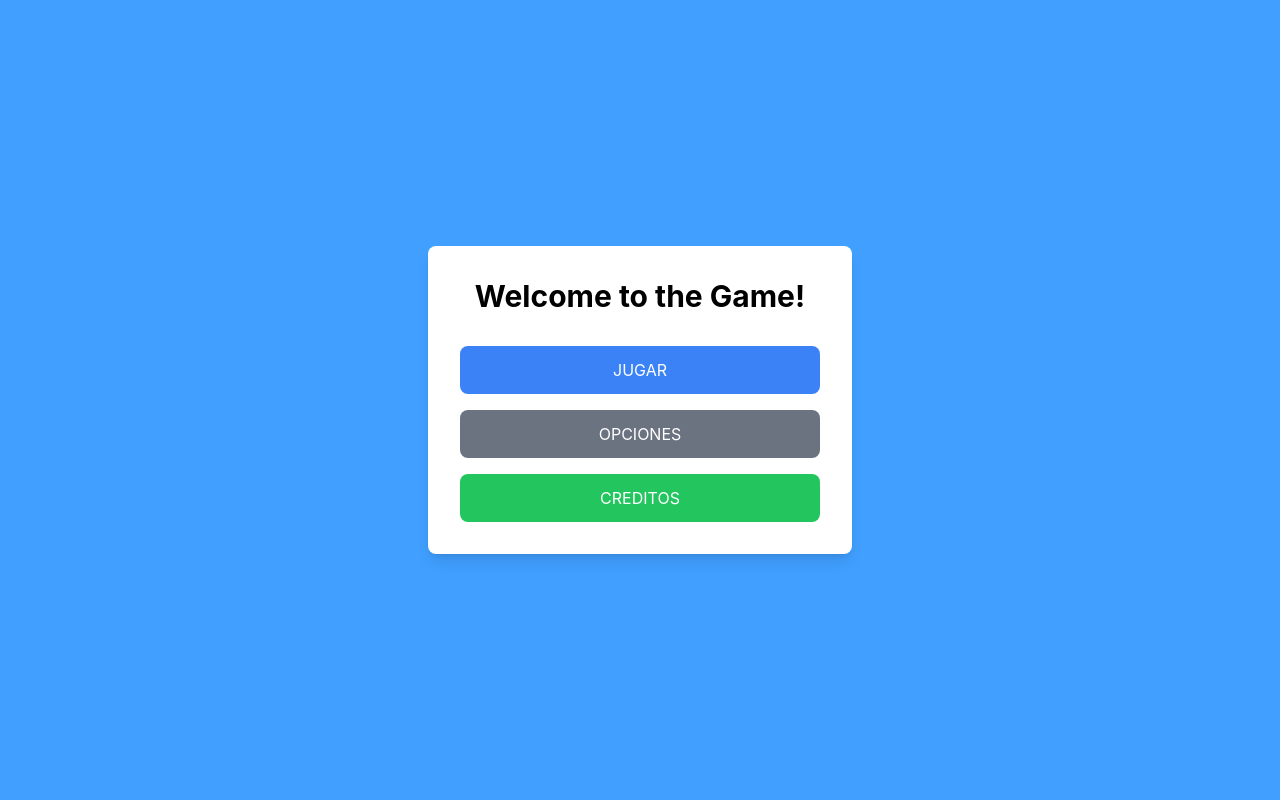
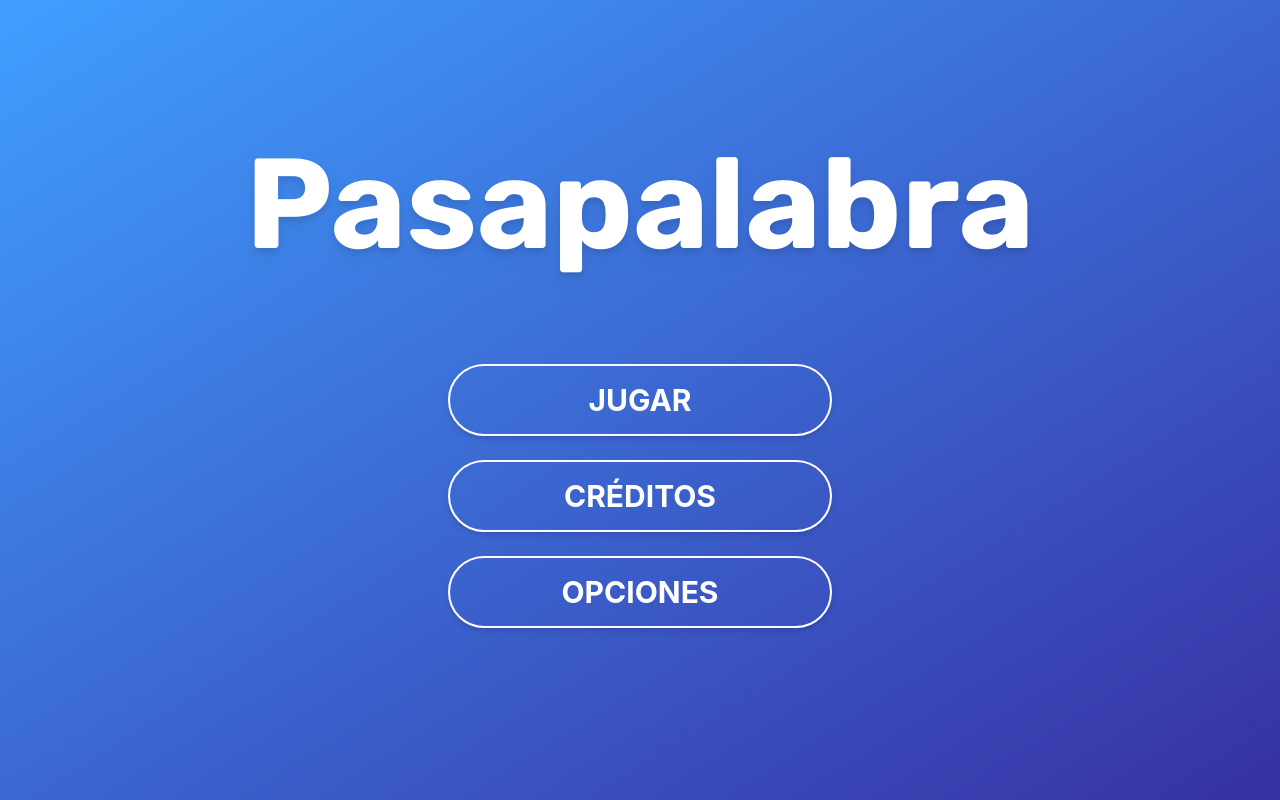
Before and after one commit to luuismrtn/pasarosco, a React (Vite) app: page / in a window 1280 px wide. Built offline with nearby package versions, Linux system fonts and the light colour scheme.

Commit message:
Improved home interface

```diff
--- a/index.html
+++ b/index.html
@@ -1,6 +1,9 @@
-<!doctype html>
+<!DOCTYPE html>
 <html lang="en">
   <head>
+    <style>
+      @import url("https://fonts.googleapis.com/css2?family=Rubik:ital,wght@0,300..900;1,300..900&display=swap");
+    </style>
     <meta charset="UTF-8" />
     <link rel="icon" type="image/svg+xml" href="/vite.svg" />
     <meta name="viewport" content="width=device-width, initial-scale=1.0" />
--- a/src/index.css
+++ b/src/index.css
@@ -1,8 +1,6 @@
 @tailwind base;
 @tailwind components;
 @tailwind utilities;
-
-@import url("https://fonts.googleapis.com/css2?family=Montserrat:ital,wght@0,100..900;1,100..900&display=swap");
 
 html,
 body {
--- a/src/pages/Home.tsx
+++ b/src/pages/Home.tsx
@@ -1,32 +1,37 @@
 // src/pages/Home.tsx
-import React from 'react';
-import { useNavigate } from 'react-router-dom';
+import React from "react";
+import { useNavigate } from "react-router-dom";
 
 const Home: React.FC = () => {
   const navigate = useNavigate();
 
   return (
-    <div className="min-h-screen bg-primary flex items-center justify-center">
-      <div className="text-center p-8 bg-white rounded-lg shadow-lg">
-        <h1 className="text-3xl font-bold mb-8 text-black">Welcome to the Game!</h1>
-        <div className="space-y-4">
+    <div className="min-h-screen bg-gradient-to-br from-primary to-indigo-800 flex flex-col items-center justify-center p-4 pb-26">
+      {/* Título principal */}
+      <h1 className="text-9xl font-bold text-white font-rubik mb-16 drop-shadow-lg">
+        Pasapalabra
+      </h1>
+
+      {/* Caja de opciones */}
+      <div className="text-center p-8 w-full max-w-md">
+        <div className="space-y-6">
           <button
             onClick={() => navigate("/game")}
-            className="w-full py-3 px-6 text-white bg-blue-500 rounded-lg hover:bg-blue-600 transition duration-300"
+            className="w-full px-12 py-4 text-white font-bold text-3xl rounded-full shadow-md transition-transform transform bg-transparent border-2 border-white hover:scale-105 hover:border-blue-300 hover:shadow-blue-400/50 hover:shadow-lg focus:outline-none"
           >
             JUGAR
           </button>
           <button
             onClick={() => navigate("/options")}
-            className="w-full py-3 px-6 text-white bg-gray-500 rounded-lg hover:bg-gray-600 transition duration-300"
+            className="w-full px-12 py-4 text-white font-bold text-3xl rounded-full shadow-md transition-transform transform bg-transparent border-2 border-white hover:scale-105 hover:border-blue-300 hover:shadow-blue-400/50 hover:shadow-lg focus:outline-none"
           >
-            OPCIONES
+            CRÉDITOS
           </button>
           <button
             onClick={() => navigate("/credits")}
-            className="w-full py-3 px-6 text-white bg-green-500 rounded-lg hover:bg-green-600 transition duration-300"
+            className="w-full px-12 py-4 text-white font-bold text-3xl rounded-full shadow-md transition-transform transform bg-transparent border-2 border-white hover:scale-105 hover:border-blue-300 hover:shadow-blue-400/50 hover:shadow-lg focus:outline-none"
           >
-            CREDITOS
+            OPCIONES
           </button>
         </div>
       </div>
--- a/tailwind.config.js
+++ b/tailwind.config.js
@@ -6,6 +6,9 @@
       colors: {
         primary: '#409fff',
       },
+      fontFamily: {
+        rubik: ['Rubik', 'sans-serif'],
+      },
     },
   },
   plugins: [],
```
